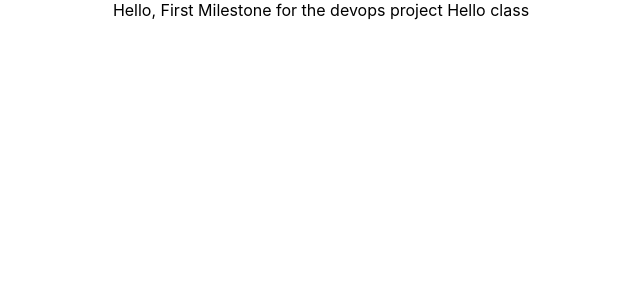
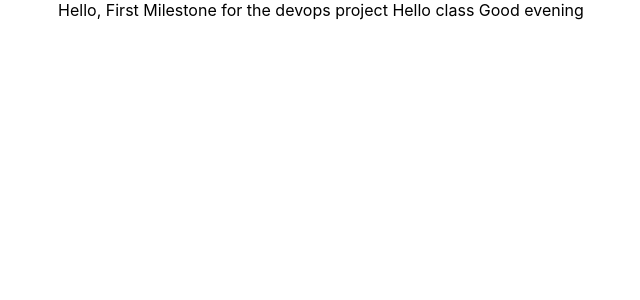
Before and after one commit to Silviyanancy/Story-Blog-Deployment-with-CI-CD, a React (Create React App) app: page / in a window 1280 px wide. Shown: the top 300 px of the page, without its empty margins (319-959 px from the left). Built offline with nearby package versions, Linux system fonts and the light colour scheme.

Commit message:
Addition

```diff
--- a/src/App.js
+++ b/src/App.js
@@ -5,7 +5,7 @@ function App() {
   return (
     <div className="App">
       Hello, First Milestone for the devops project
-      Hello class
+      Hello class Good evening
 
     </div>
   );
```
